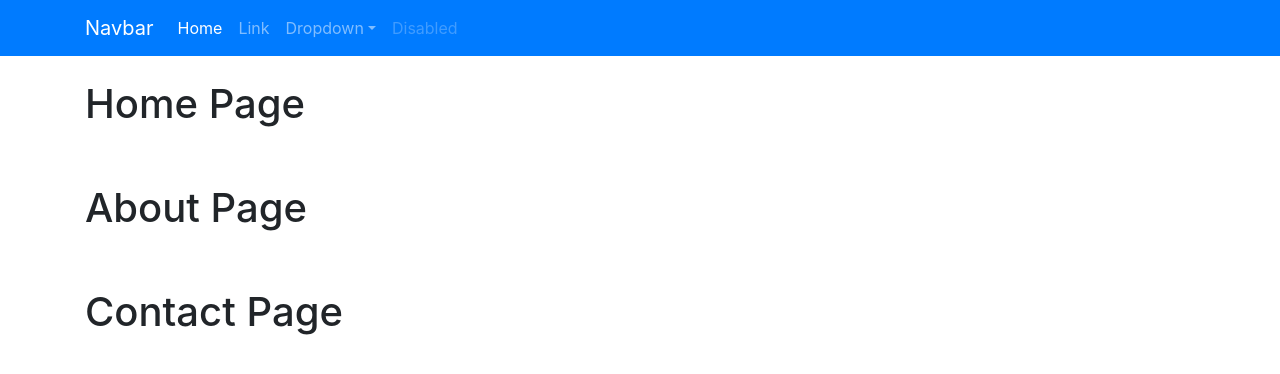
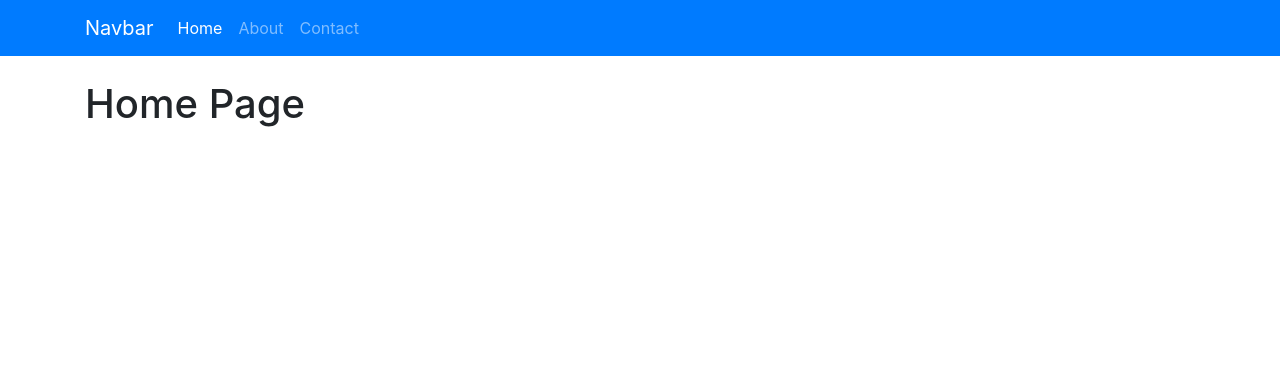
Before and after one commit to vermad843/CRUD, a React (Create React App) app: page / in a window 1280 px wide. Shown: the top 374 px of the page. Built offline with nearby package versions, Linux system fonts and the light colour scheme.

Commit message:
react-router-dom

```diff
--- a/package.json
+++ b/package.json
@@ -9,6 +9,7 @@
     "bootstrap": "^4.6.0",
     "react": "^17.0.1",
     "react-dom": "^17.0.1",
+    "react-router-dom": "^5.2.0",
     "react-scripts": "4.0.3",
     "web-vitals": "^1.0.1"
   },
--- a/src/App.js
+++ b/src/App.js
@@ -5,16 +5,20 @@ import Home from './components/pages/Home';
 import About from './components/pages/About';
 import Contact from './components/pages/Contact';
 import Navbar from './layout/Navbar'
-
+import {BrowserRouter as Router, Route, Switch } from "react-router-dom";
 
 function App() {
   return (
-    <div className="App">
-       <Navbar/>
-       <Home/>
-       <About/>
-       <Contact/>
-    </div>
+     <Router>
+       <div className="App">
+          <Navbar/>
+          <Switch>
+             <Route exact path='/' component = {Home}/>
+             <Route exact path='/about' component = {About}/>
+             <Route exact path='/contact' component = {Contact}/>
+          </Switch>
+       </div>
+     </Router>
   );
 }
 
--- a/src/layout/Navbar.js
+++ b/src/layout/Navbar.js
@@ -8,30 +8,25 @@ const Navbar = () => {
                 <button className="navbar-toggler" type="button" data-bs-toggle="collapse" data-bs-target="#navbarSupportedContent" aria-controls="navbarSupportedContent" aria-expanded="false" aria-label="Toggle navigation">
                   <span className="navbar-toggler-icon"></span>
                 </button>
-                <div className="collapse navbar-collapse" id="navbarSupportedContent">
-                  <ul className="navbar-nav me-auto mb-2 mb-lg-0">
-                    <li className="nav-item">
-                      <a className="nav-link active" aria-current="page" href="#">Home</a>
+                <div className="collapse navbar-collapse">
+                  <ul className="navbar-nav mr-auto">
+                    <li className="nav-item active">
+                      <a className="nav-link" href="/">
+                        Home
+                      </a>
                     </li>
                     <li className="nav-item">
-                      <a className="nav-link" href="#">Link</a>
-                    </li>
-                    <li className="nav-item dropdown">
-                      <a className="nav-link dropdown-toggle" href="#" id="navbarDropdown" role="button" data-bs-toggle="dropdown" aria-expanded="false">
-                        Dropdown
+                      <a className="nav-link" href="/about">
+                        About
                       </a>
-                      <ul className="dropdown-menu" aria-labelledby="navbarDropdown">
-                        <li><a className="dropdown-item" href="#">Action</a></li>
-                        <li><a className="dropdown-item" href="#">Another action</a></li>
-                        <li><hr className="dropdown-divider"/></li>
-                        <li><a className="dropdown-item" href="#">Something else here</a></li>
-                      </ul>
                     </li>
                     <li className="nav-item">
-                      <a className="nav-link disabled" href="#" tabindex="-1" aria-disabled="true">Disabled</a>
+                      <a className="nav-link" href="/contact">
+                        Contact
+                      </a>
                     </li>
                   </ul>
-              </div>
+               </div>
             </div>
        </nav>
     );
```
Also changed, not shown: 2 other files (tests, documents, lock files or other folders).
